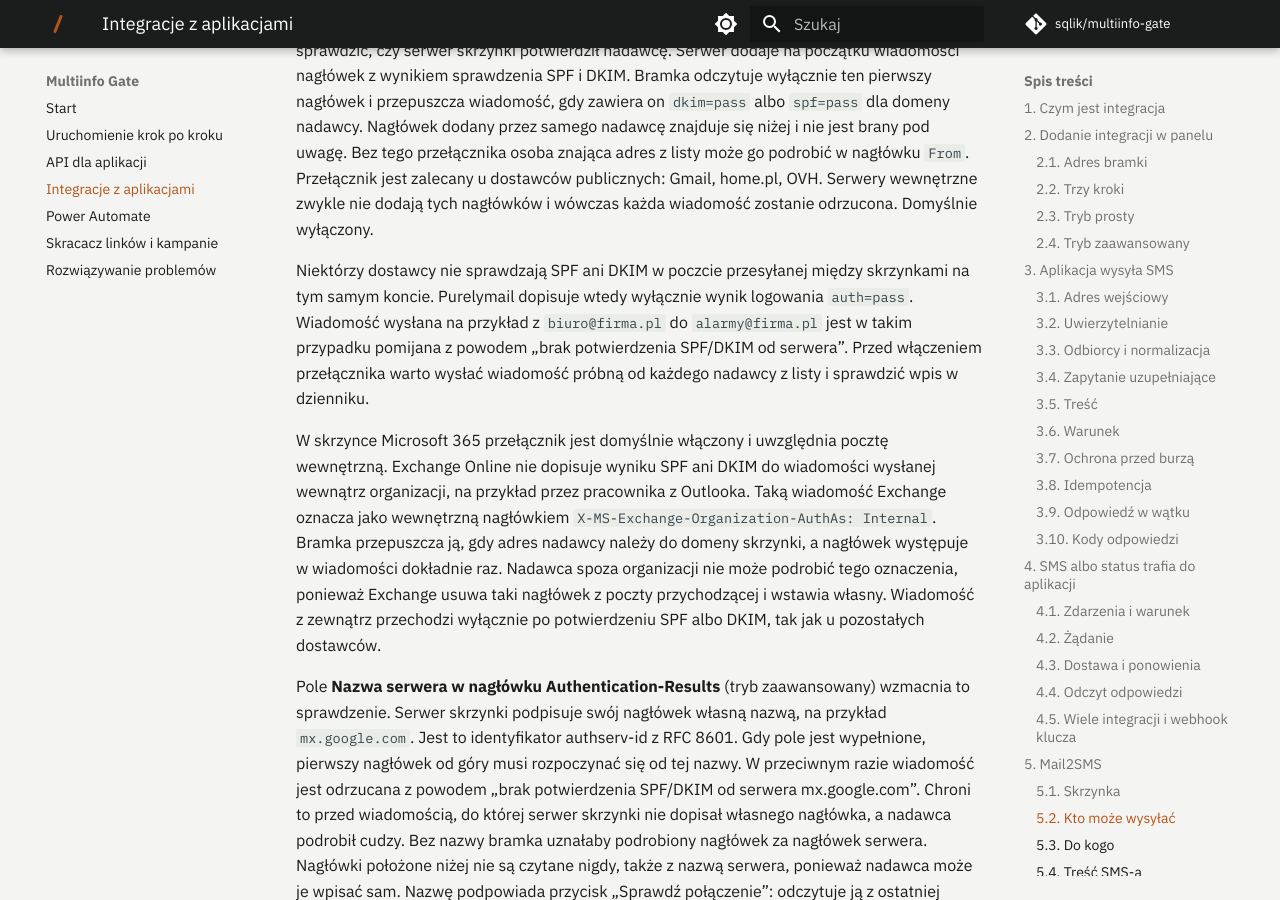
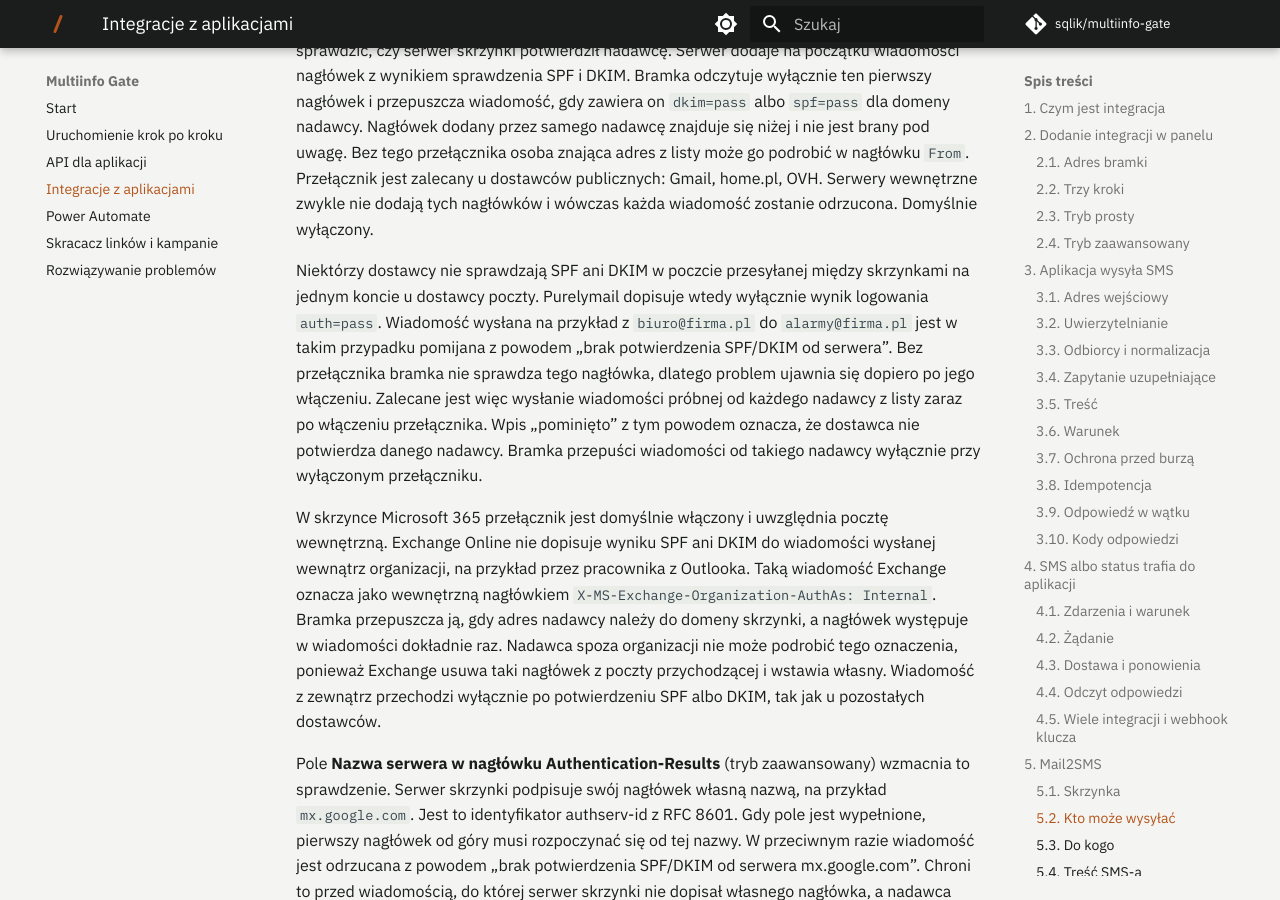
Before and after one commit to sqlik/multiinfo-gate, an MkDocs documentation site: the page built from docs/integracje.md, in a window 1280 px wide and 900 px high, scrolled down 23525 px. Built offline with MkDocs 1.6.1 and Material for MkDocs 9.7.7, drawn with Linux system fonts in a browser that asks for light colours; comment, search, counter and statistics services are not loaded; some of the changed text lies outside the part shown.

Commit message:
1.11.4: wiadomość próbna po włączeniu przełącznika SPF/DKIM, nazwy odbiorców w rozdziale 5a.2
Bez przełącznika bramka nie sprawdza nagłówka Authentication-Results, dlatego rozdział 5.2 i podpowiedź
przełącznika zalecają wiadomość próbną od każdego nadawcy zaraz po jego włączeniu. Rozdział 5a.2
wyjaśnia, że nazwa nadawcy trafia do treści, a nazwy odbiorców ułatwiają rozpoznanie numerów.

```diff
--- a/docs/integracje.md
+++ b/docs/integracje.md
@@ -636,11 +636,14 @@ przełącznika osoba znająca adres z listy może go podrobić w nagłówku `Fro
 zalecany u dostawców publicznych: Gmail, home.pl, OVH. Serwery wewnętrzne zwykle nie dodają
 tych nagłówków i wówczas każda wiadomość zostanie odrzucona. Domyślnie wyłączony.
 
-Niektórzy dostawcy nie sprawdzają SPF ani DKIM w poczcie przesyłanej między skrzynkami na tym
-samym koncie. Purelymail dopisuje wtedy wyłącznie wynik logowania `auth=pass`. Wiadomość wysłana
-na przykład z `biuro@firma.pl` do `alarmy@firma.pl` jest w takim przypadku pomijana z powodem
-„brak potwierdzenia SPF/DKIM od serwera”. Przed włączeniem przełącznika warto wysłać wiadomość
-próbną od każdego nadawcy z listy i sprawdzić wpis w dzienniku.
+Niektórzy dostawcy nie sprawdzają SPF ani DKIM w poczcie przesyłanej między skrzynkami na jednym
+koncie u dostawcy poczty. Purelymail dopisuje wtedy wyłącznie wynik logowania `auth=pass`. Wiadomość
+wysłana na przykład z `biuro@firma.pl` do `alarmy@firma.pl` jest w takim przypadku pomijana z powodem
+„brak potwierdzenia SPF/DKIM od serwera”. Bez przełącznika bramka nie sprawdza tego nagłówka, dlatego
+problem ujawnia się dopiero po jego włączeniu. Zalecane jest więc wysłanie wiadomości próbnej od
+każdego nadawcy z listy zaraz po włączeniu przełącznika. Wpis „pominięto” z tym powodem oznacza, że
+dostawca nie potwierdza danego nadawcy. Bramka przepuści wiadomości od takiego nadawcy wyłącznie przy
+wyłączonym przełączniku.
 
 W skrzynce Microsoft 365 przełącznik jest domyślnie włączony i uwzględnia pocztę wewnętrzną.
 Exchange Online nie dopisuje wyniku SPF ani DKIM do wiadomości wysłanej wewnątrz organizacji,
@@ -1027,6 +1030,8 @@ ustawienia. Formularz w trybie prostym ma pięć sekcji.
    „Numery uprawnione do pisania” i „Numery odbiorców”. Dla grupy zamkniętej jedno pole:
    „Numery członków”. W każdym polu jeden numer w wierszu. Po numerze można dopisać nazwę,
    na przykład `601 000 001 Anna Nowak`. Nazwa zaczyna się od pierwszej litery i sięga końca wiersza.
+   Nazwa nadawcy trafia do treści w wariancie „Nadawca i treść”, a nazwy odbiorców ułatwiają
+   rozpoznanie numerów w szczegółach grupy.
    Numer można zapisać ze spacjami, plusem, myślnikami albo nawiasami. Bramka sprowadza go do
    postaci z kodem kraju konta, tak jak odbiorców z rozdziału 3.3. Numer powtórzony w dwóch
    wierszach zostaje zapisany raz. Numer nieprawidłowy zatrzymuje zapis zdaniem z tym numerem.
```
Also changed, not shown: 2 other files.
